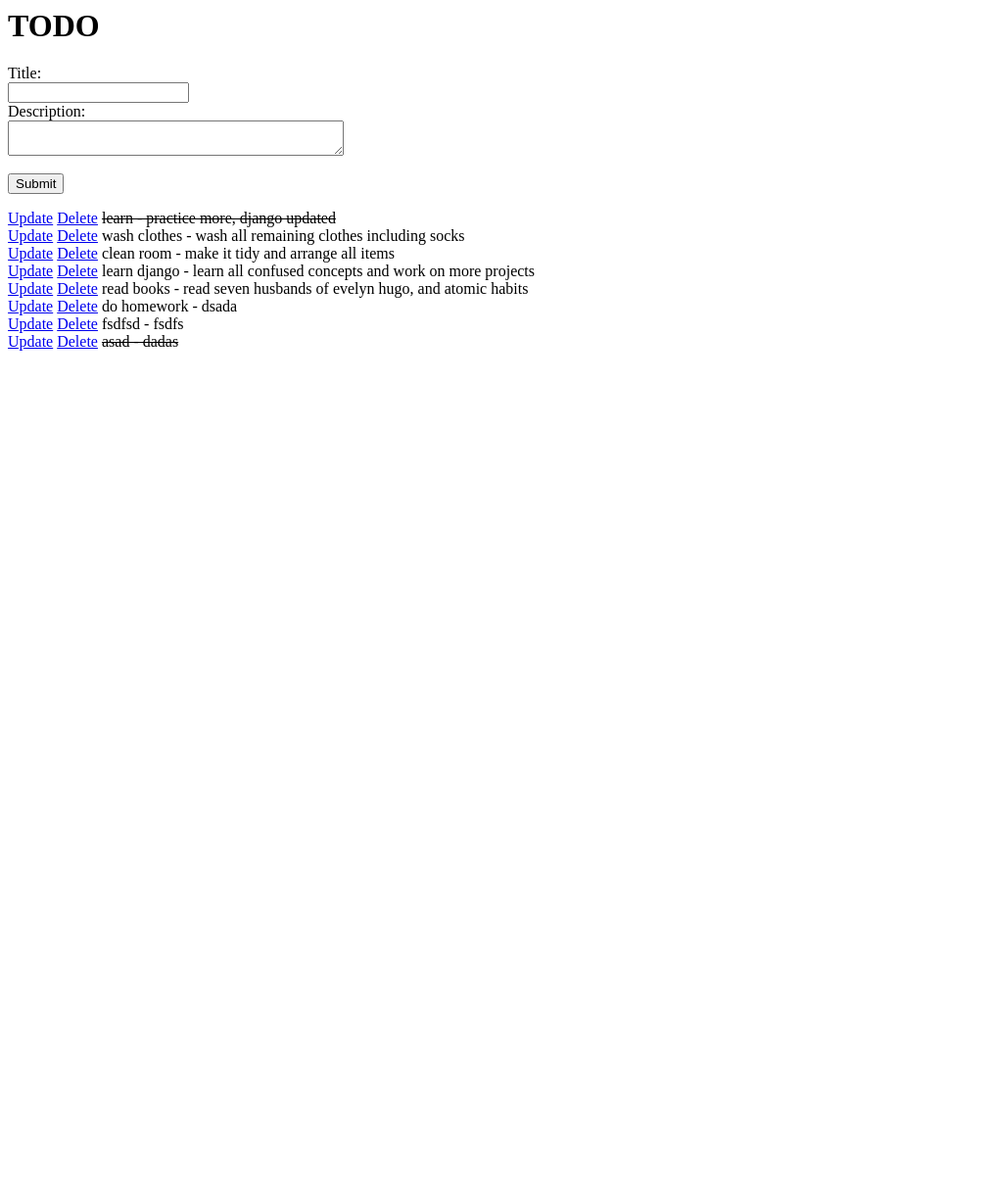
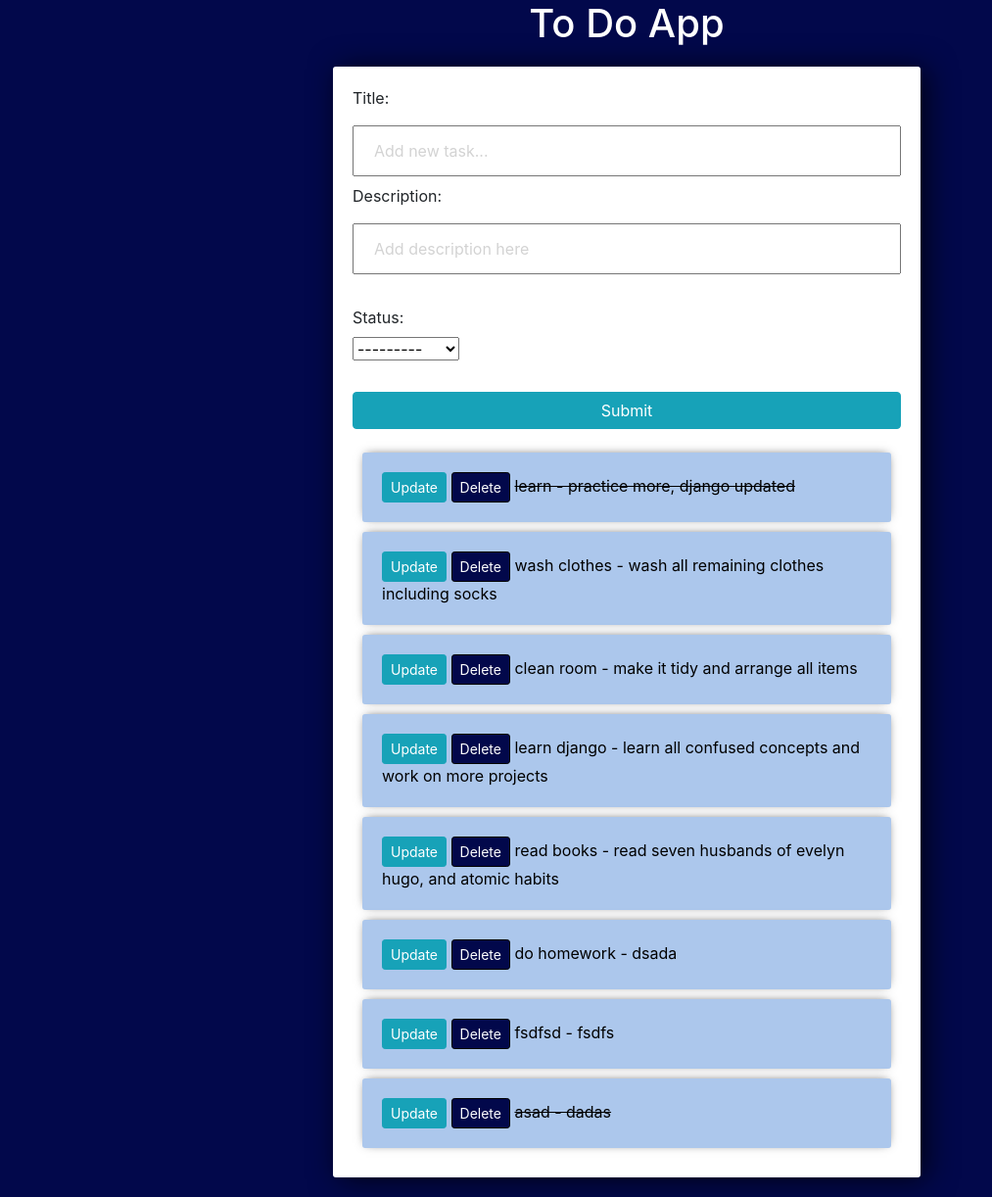
Before and after one commit to typicaleoxx/CODSOFT, a Django app: page / in a window 1280 px wide. Shown: the whole page at 98% size, without its empty margins (0-1013 px from the left). Before the commit the page ends 358 px from the top, so only its background shows below. Run offline with Django 5.2, Linux system fonts and the light colour scheme; data comes from the database, SQL or seed files in the repository; both versions use the stored data as it was after the commit; some libraries are stand-ins or nearby versions.

Commit message:
complete

```diff
--- a/toDoApp/tasks/forms.py
+++ b/toDoApp/tasks/forms.py
@@ -4,6 +4,13 @@
 
 
 class TaskForm(forms.ModelForm):
+    title = forms.CharField(
+        widget=forms.TextInput(attrs={"placeholder": "Add new task..."})
+    )
+    description = forms.CharField(
+        widget=forms.TextInput(attrs={"placeholder": "Add description here"})
+    )
+
     class Meta:
         model = Task
         fields = "__all__"
--- a/toDoApp/tasks/templates/tasks/list.html
+++ b/toDoApp/tasks/templates/tasks/list.html
@@ -1,4 +1,55 @@
-<h1>TODO</h1>
+<center><h1>To Do App</h1></center>
+<link rel="stylesheet" href="https://stackpath.bootstrapcdn.com/bootstrap/4.3.1/css/bootstrap.min.css" integrity="sha384-ggOyR0iXCbMQv3Xipma34MD+dH/1fQ784/j6cY/iJTQUOhcWr7x9JvoRxT2MZw1T" crossorigin="anonymous">
+
+<style>
+
+	body{
+		background-color: #02084b;
+	}
+
+	input{
+		width: 100%;
+		padding: 12px 20px;
+		margin: 8px 0;
+		box-sizing: border-box;
+	}
+    h1{
+        color:#ffffff;
+    }
+	input::placeholder {
+	  color: #d3d3d3;
+	}
+
+	.submit{
+		background-color: #6BA3E8;
+	}
+
+	.center-column{
+		width:600px;
+		margin: 20px auto;
+		padding:20px;
+		background-color: #fff;
+		border-radius: 3px;
+		box-shadow: 6px 2px 30px 0px rgba(0,0,0,0.75);
+	}
+
+	.item-row{
+		background-color: #acc7ec;
+		margin: 10px;
+		padding: 20px;
+		border-radius: 3px;
+		color: #000000;
+		font-size: 16px;
+		box-shadow: 0px -1px 10px -4px rgba(0,0,0,0.75);
+	}
+
+	.btn-danger{
+		background-color: #02084b;
+		border-color: #000000;
+	}
+
+</style>
+<div class="center-column">
 <form action="/" method="POST">
     {% csrf_token %}
     <div>
@@ -10,13 +61,19 @@
 
         {{ form.description }}
     </div> <br>
-    <input type="submit" name="Create Task">
+    <div>
+        <label for="status">Status:</label> <br>
+
+        {{ form.status }}
+    </div> <br>
+    <input class="btn btn-info" type="submit" name="Create Task">
 </form>
-
+<div>
+<div class="todo-list">
 {%for task in tasks%}
-<div>
-    <a href="{% url 'update_task' task.id %}">Update</a>
-    <a href="{% url 'delete' task.id %}">Delete</a>
+<div class="item-row">
+    <a class="btn btn-sm btn-info" href="{% url 'update_task' task.id %}">Update</a>
+    <a class="btn btn-sm btn-danger" href="{% url 'delete' task.id %}">Delete</a>
     {% if task.status == "Done" %}
     <strike>{{task}}</strike>
     {%else%}
@@ -26,3 +83,5 @@
     {% endif %}
 </div>
 {% endfor %}
+</div>
+</div>
```
Also changed, not shown: toDoApp/db.sqlite3.
